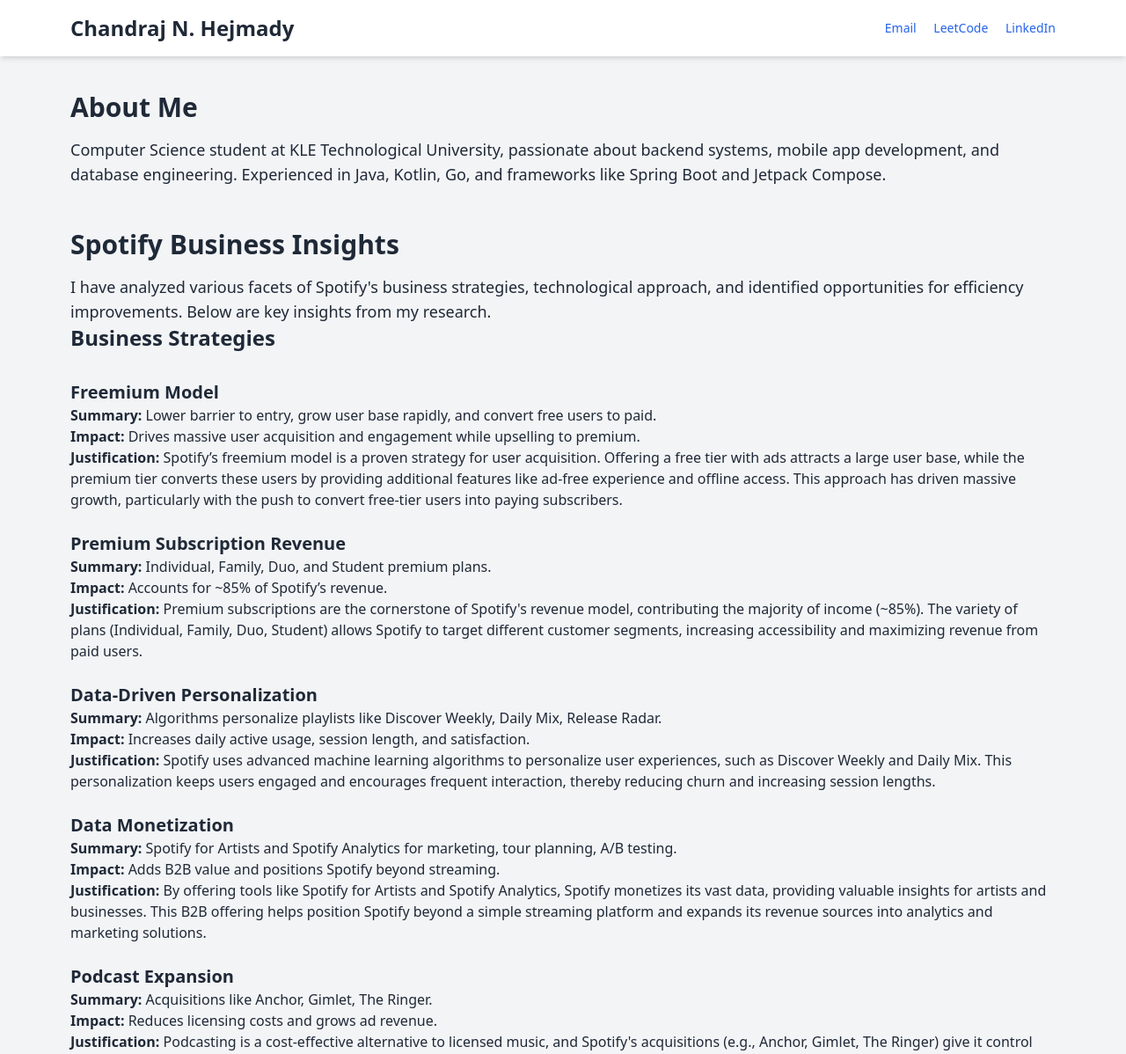
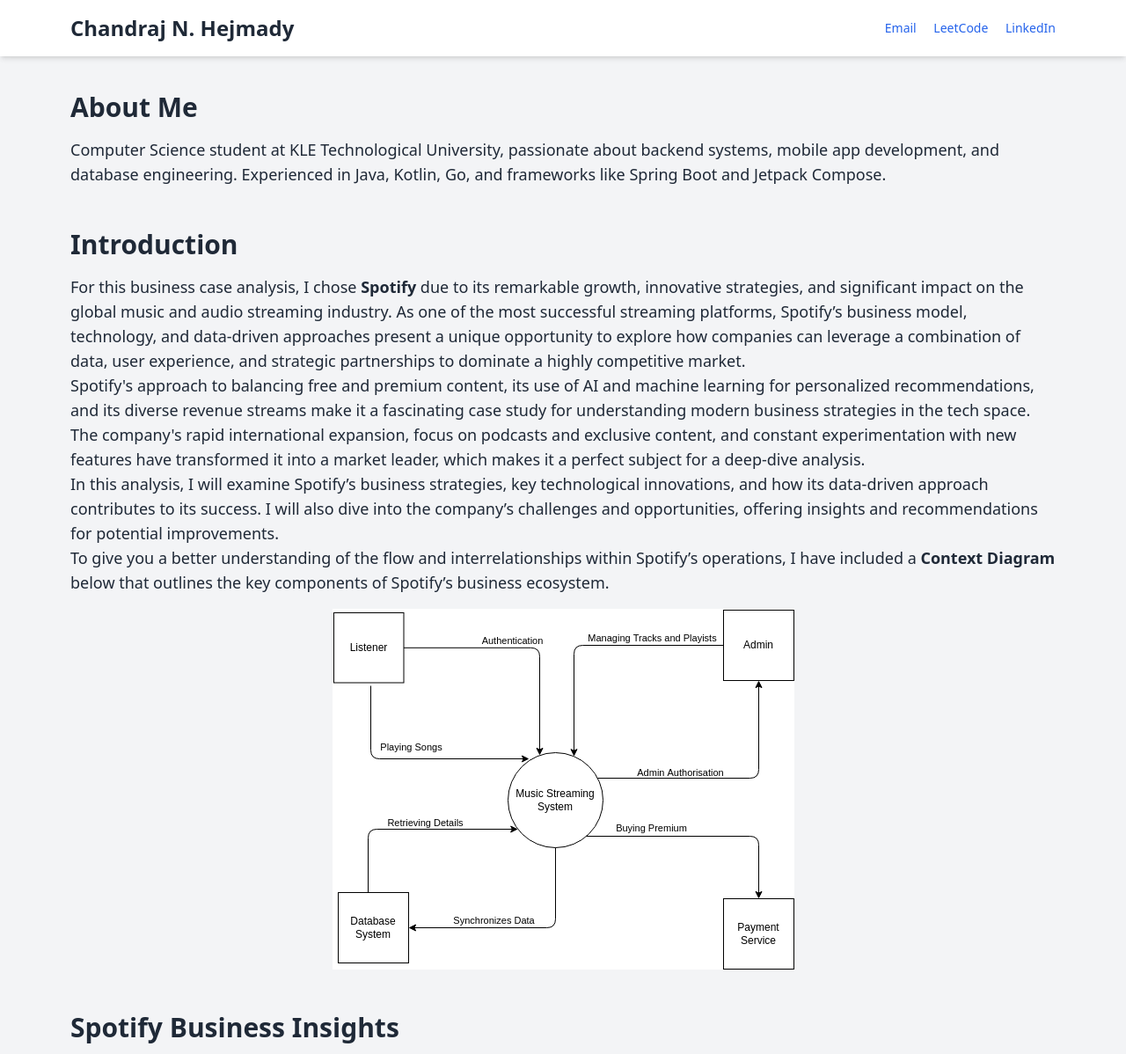
Before and after one commit to Chandraj-H/portfolio.github.io, a plain HTML site: page index.html in a window 1280 px wide. Shown: the top 1198 px of the page at 88% size. Drawn offline with nearby package versions, Linux system fonts and the light colour scheme.

Commit message:
Add context image and intro

```diff
--- a/index.html
+++ b/index.html
@@ -25,6 +25,28 @@
         <h2 class="text-3xl font-bold mb-4">About Me</h2>
         <p class="text-lg">Computer Science student at KLE Technological University, passionate about backend systems, mobile app development, and database engineering. Experienced in Java, Kotlin, Go, and frameworks like Spring Boot and Jetpack Compose.</p>
       </section>
+
+      <section class="mb-12">
+  <h2 class="text-3xl font-bold mb-4">Introduction</h2>
+  <p class="text-lg">
+    For this business case analysis, I chose <strong>Spotify</strong> due to its remarkable growth, innovative strategies, and significant impact on the global music and audio streaming industry. As one of the most successful streaming platforms, Spotify’s business model, technology, and data-driven approaches present a unique opportunity to explore how companies can leverage a combination of data, user experience, and strategic partnerships to dominate a highly competitive market.
+  </p>
+  <p class="text-lg">
+    Spotify's approach to balancing free and premium content, its use of AI and machine learning for personalized recommendations, and its diverse revenue streams make it a fascinating case study for understanding modern business strategies in the tech space. The company's rapid international expansion, focus on podcasts and exclusive content, and constant experimentation with new features have transformed it into a market leader, which makes it a perfect subject for a deep-dive analysis.
+  </p>
+  <p class="text-lg">
+    In this analysis, I will examine Spotify’s business strategies, key technological innovations, and how its data-driven approach contributes to its success. I will also dive into the company’s challenges and opportunities, offering insights and recommendations for potential improvements.
+  </p>
+  <p class="text-lg mb-4">
+    To give you a better understanding of the flow and interrelationships within Spotify’s operations, I have included a <strong>Context Diagram</strong> below that outlines the key components of Spotify’s business ecosystem.
+  </p>
+
+  <!-- Context Diagram -->
+  <div class="text-center">
+    <img src="context.png" alt="Spotify Context Diagram" class="mx-auto">
+  </div>
+</section>
+
 
      <!-- Spotify Business Insights Section -->
       <section class="mb-12">
```
